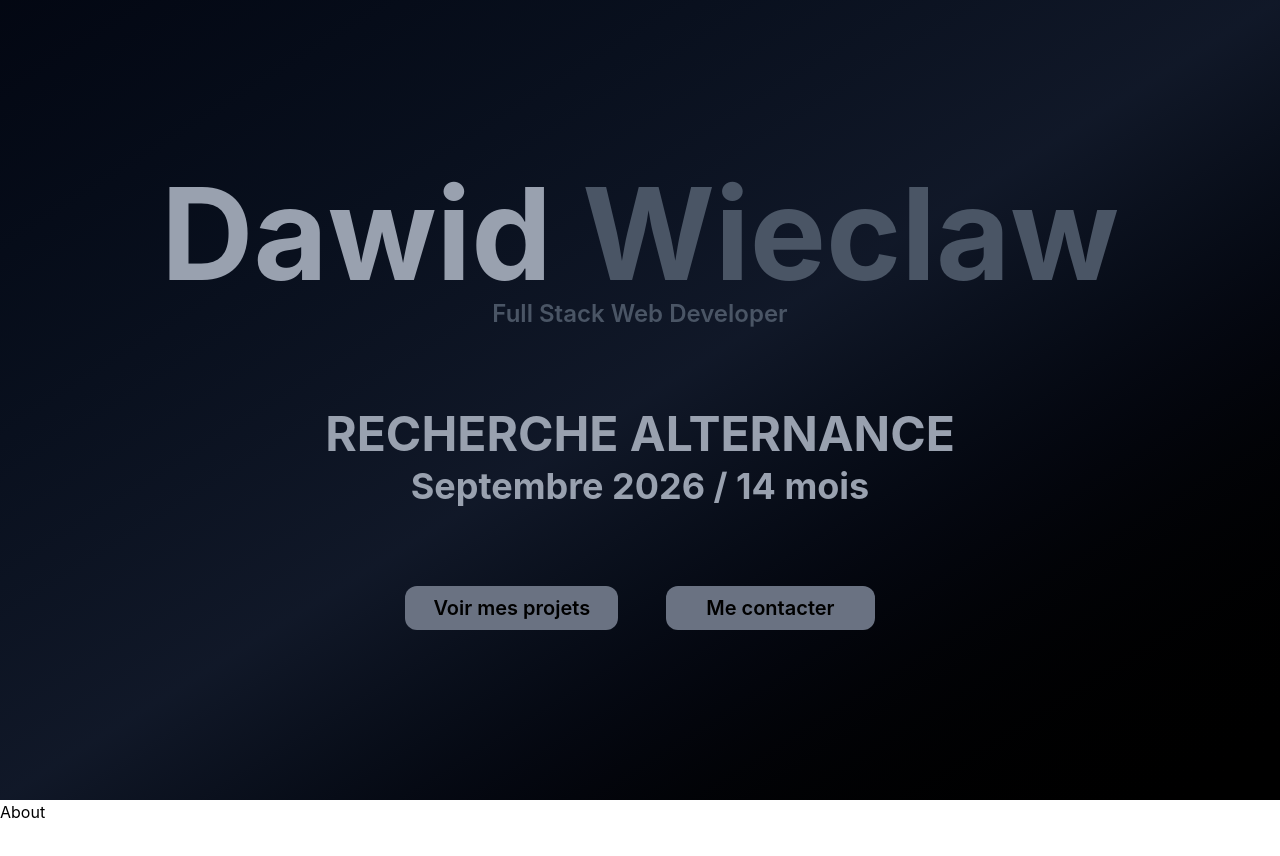
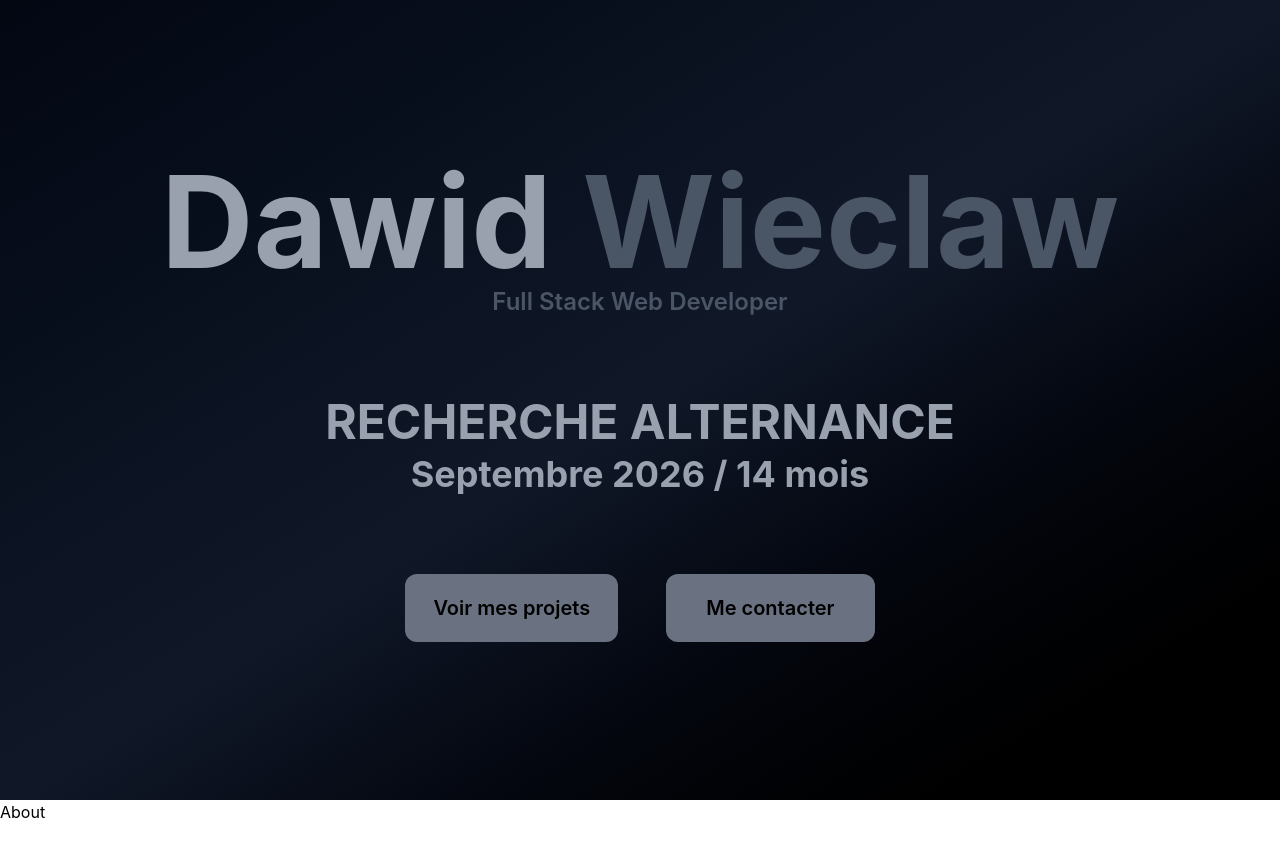
Before and after one commit to Dawid-Wieclaw/Portfolio-React, a React (Vite) app: page / in a window 1280 px wide. Shown: the top 856 px of the page. Built offline with nearby package versions, Linux system fonts and the light colour scheme.

Commit message:
Hero section responsive

```diff
--- a/src/components/Hero.jsx
+++ b/src/components/Hero.jsx
@@ -25,11 +25,11 @@ export default function Hero() {
             </div>
 
             <div className="mt-20 text-black md:text-xl flex">
-                <button className="bg-gray-500 hover:bg-gray-300  md:px-7 rounded-xl p-2  border-black mx-6"
+                <button className="bg-gray-500 hover:bg-gray-300 md:p-5  md:px-7 rounded-xl p-2  border-black mx-6"
                     type="button"
                     onClick={() => scrollToSection("About")}>Voir mes projets</button>
 
-                <button className="bg-gray-500 hover:bg-gray-300  md:px-10 rounded-xl p-2  border-black mx-6"
+                <button className="bg-gray-500 hover:bg-gray-300 md:p-5 md:px-10 rounded-xl p-2 px-4  border-black mx-6"
                     onClick={() => scrollToSection("contact")}>Me contacter</button>
             </div>
 
```
